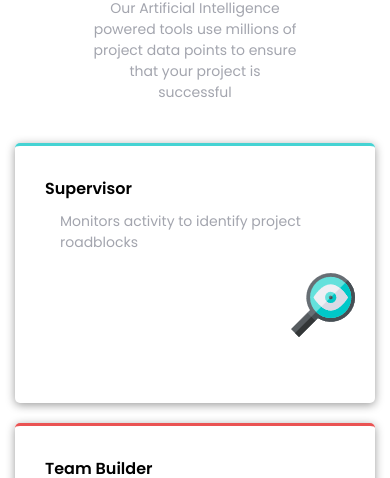
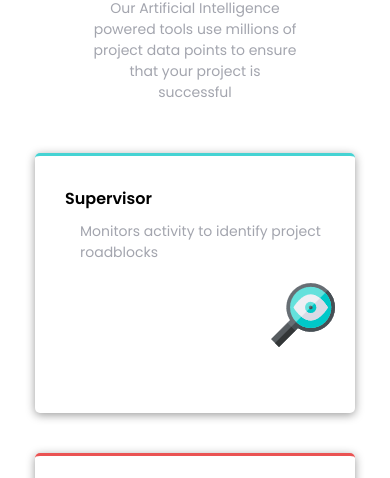
Before and after one commit to KhalidDev5/Mentor-four-card, a plain HTML site: page index.html in a window 390 px wide. Shown: the part 300-778 px from the top of the page. Drawn offline with Linux system fonts and the light colour scheme.

Commit message:
modifying the margin of phone web view

```diff
--- a/style.css
+++ b/style.css
@@ -94,7 +94,8 @@ footer {
 
 @media only screen and (max-width: 500px) {
   .cards {
-    width: 360px;
+    margin: 20px;
+    width: 320px;
     height: 260px;
   }
 
```
